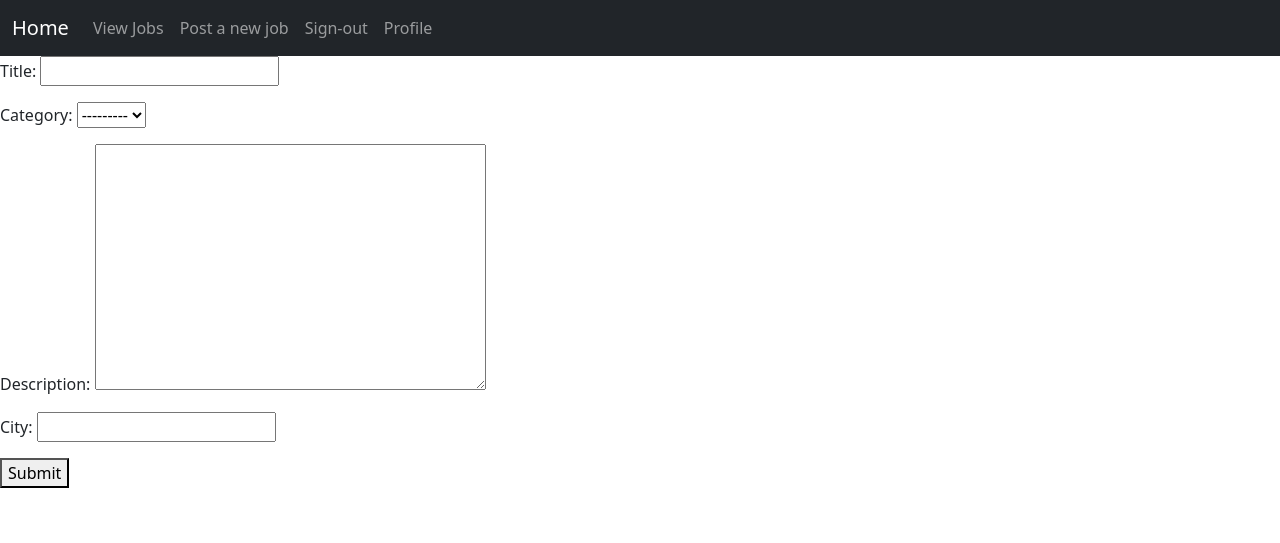
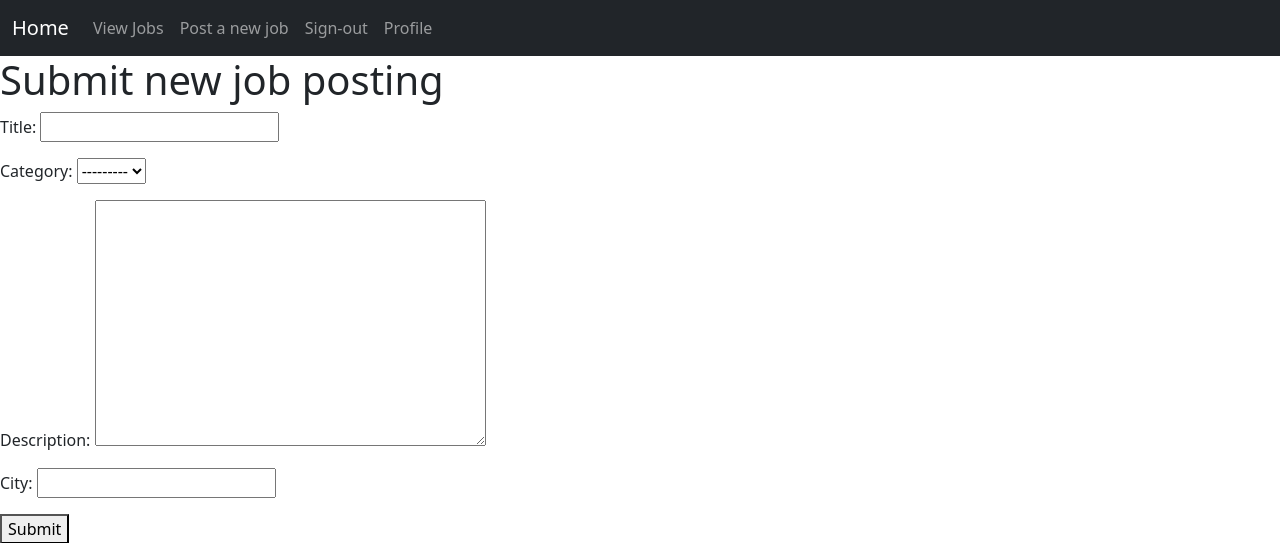
Before and after one commit to lozanov95/job_posting, a Django app: page /create/ in a window 1280 px wide. Shown: the top 543 px of the page. Run offline with Django 3.2, Linux system fonts and the light colour scheme; the visitor is signed in with stand-in values (Sample User, id 1); data that the repository does not hold is empty.

Commit message:
minor styling update

```diff
--- a/templates/jobs/create_job.html
+++ b/templates/jobs/create_job.html
@@ -1,6 +1,7 @@
 {% extends 'shared/base.html' %}
 
 {% block content %}
+    <h1>Submit new job posting</h1>
     <form action="{% url 'job create' %}" method="post">
         {% csrf_token %}
         {{ form.as_p }}
```
Also changed, not shown: templates/shared/base.html (+2 -6 lines).
